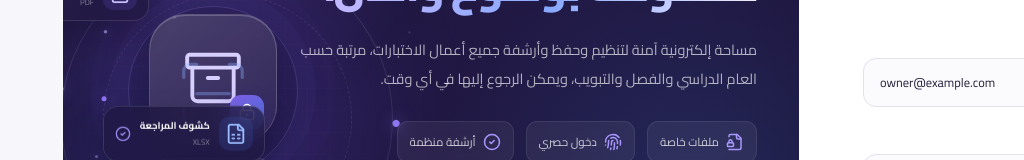
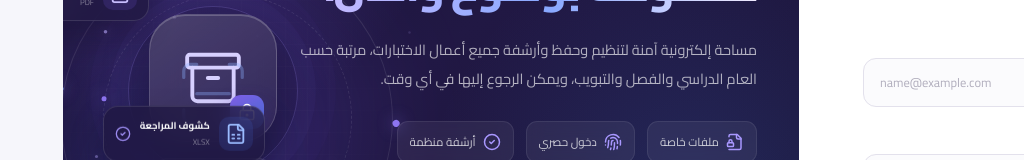
Before and after one commit to Rasmcom/exam-files, a React (Vite) app: page / in a window 1280 px wide. Shown: the part 320-480 px from the top of the page, without its empty margins (256-1280 px from the left). Built offline with nearby package versions, Linux system fonts and the light colour scheme; no server answers.

Commit message:
fix: make login email independent from deployment config

```diff
--- a/src/pages/LoginPage.tsx
+++ b/src/pages/LoginPage.tsx
@@ -17,11 +17,11 @@ import {
 import { AnimatedHero } from '../components/AnimatedHero'
 import { BrandMark } from '../components/BrandMark'
 import { useAuth } from '../contexts/AuthContext'
-import { APP_DESCRIPTION, DEMO_MODE, OWNER_EMAIL } from '../lib/constants'
+import { APP_DESCRIPTION, DEMO_MODE } from '../lib/constants'
 
 export function LoginPage() {
   const { signIn, authError, configMissing } = useAuth()
-  const [email, setEmail] = useState(OWNER_EMAIL)
+  const [email, setEmail] = useState('')
   const [password, setPassword] = useState('')
   const [showPassword, setShowPassword] = useState(false)
   const [submitting, setSubmitting] = useState(false)
```
